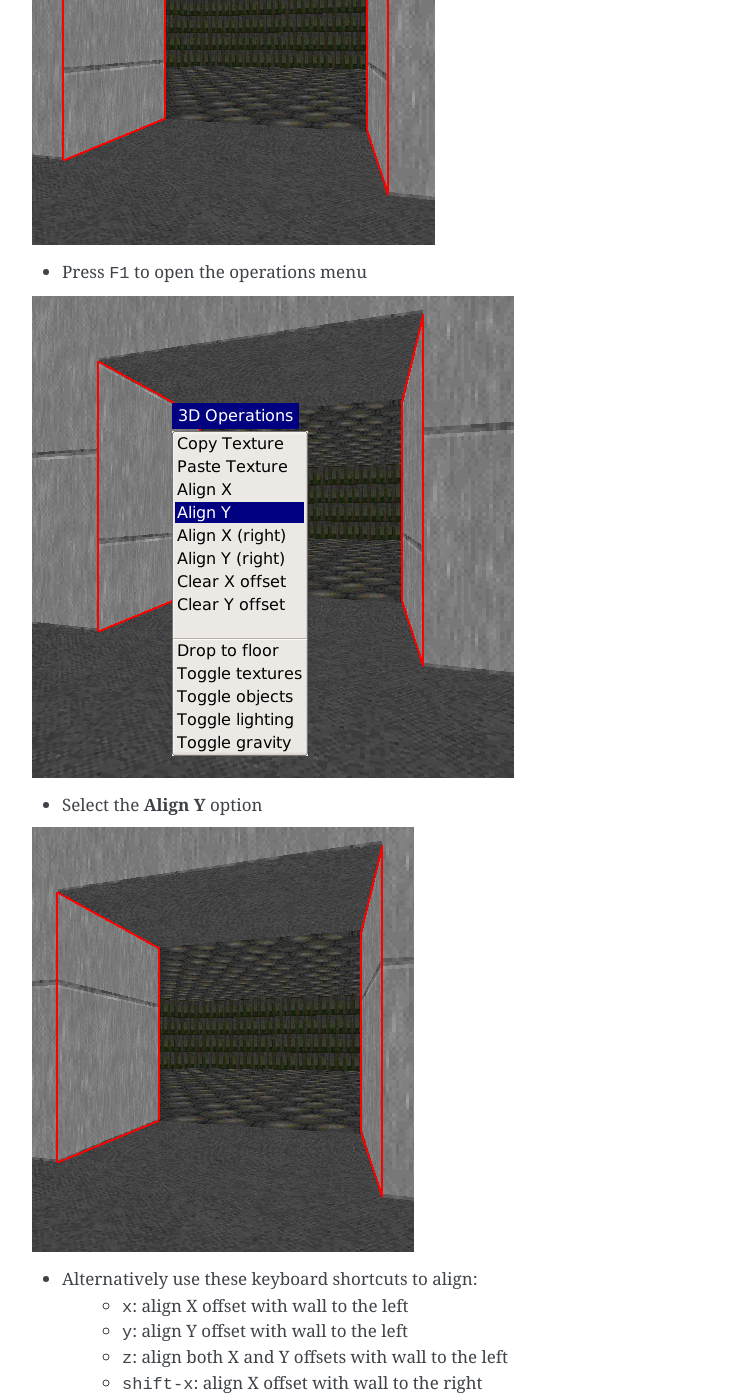
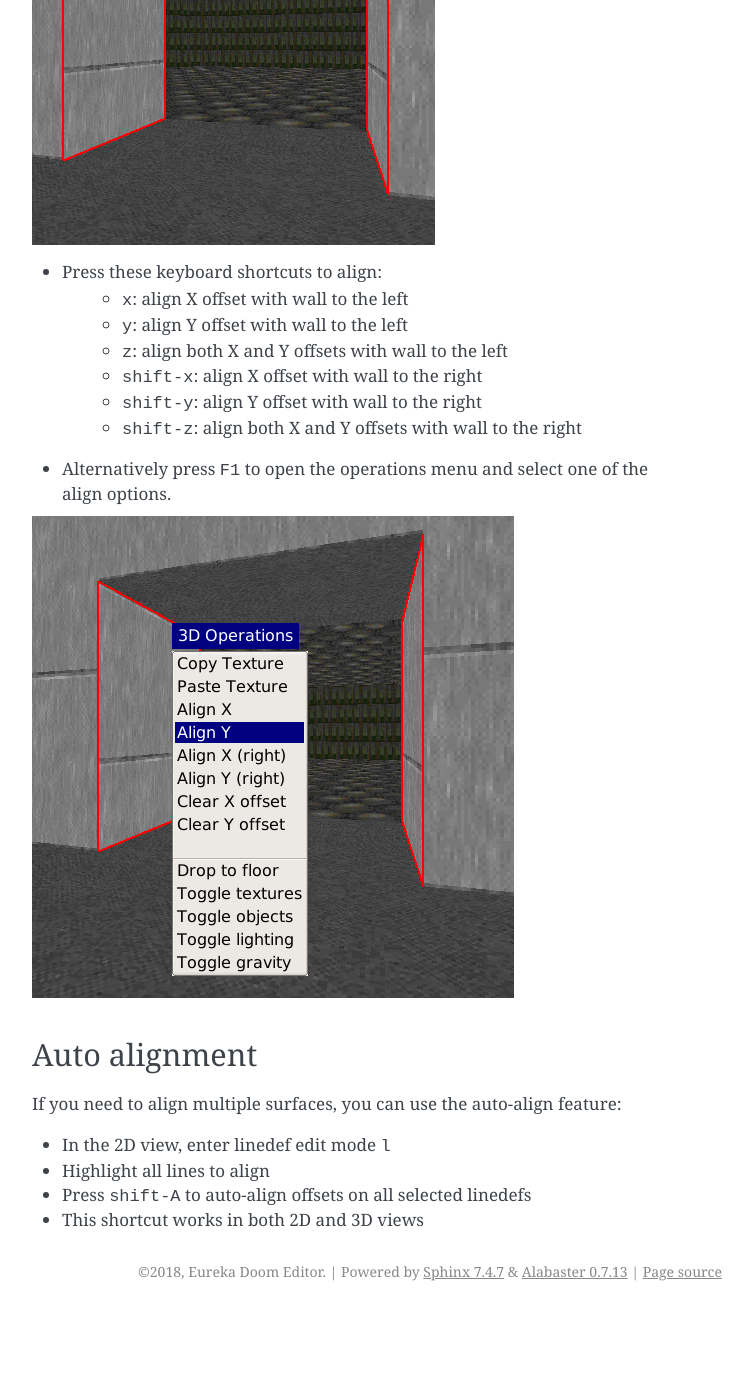
Before and after one commit to wesleywerner/eureka-docs, a Sphinx documentation site: the page built from source/basics/index.rst, in a window 1280 px wide and 1400 px high, scrolled down 6206 px. Shown: the whole window, without its empty margins (388-1141 px from the left). Built offline with Sphinx 7.4.7, drawn with Linux system fonts in a browser that asks for light colours; after the commit the page ends 7517 px from its top, so only the background shows below that; some of the changed text lies outside the part shown.

Commit message:
Add section on the texture auto-alignment shortcut.

```diff
--- a/source/basics/index.rst
+++ b/source/basics/index.rst
@@ -71,26 +71,32 @@ Adjusting ceiling height
 
 .. image:: joining-05.png
 
-Fixing texture alignment
-------------------------
+Texture alignment
+-----------------
 
 * Press :kbd:`tab` to enter 3D view
 * Click with the :kbd:`LMB` to select walls with misaligned textures
 
 .. image:: alignment-01.png
 
-* Press :kbd:`F1` to open the operations menu
-
-.. image:: alignment-02.png
-
-* Select the **Align Y** option
-
-.. image:: alignment-03.png
-
-* Alternatively use these keyboard shortcuts to align:
+* Press these keyboard shortcuts to align:
     * :kbd:`x`: align X offset with wall to the left
     * :kbd:`y`: align Y offset with wall to the left
     * :kbd:`z`: align both X and Y offsets with wall to the left
     * :kbd:`shift-x`: align X offset with wall to the right
     * :kbd:`shift-y`: align Y offset with wall to the right
     * :kbd:`shift-z`: align both X and Y offsets with wall to the right
+
+* Alternatively press :kbd:`F1` to open the operations menu and select one of the align options.
+
+.. image:: alignment-02.png
+
+Auto alignment
+--------------
+
+If you need to align multiple surfaces, you can use the auto-align feature:
+
+* In the 2D view, enter linedef edit mode :kbd:`l`
+* Highlight all lines to align
+* Press :kbd:`shift-A` to auto-align offsets on all selected linedefs
+* This shortcut works in both 2D and 3D views
--- a/source/mapping-concepts/index.rst
+++ b/source/mapping-concepts/index.rst
@@ -50,7 +50,7 @@ Press :kbd:`t` in the 2D view to enter Things edit mode. :kbd:`space` or :kbd:`i
 
 .. image:: things.png
 
-Multiple Selections
+Multiple selections
 -------------------
 
 While in the 2D view, you can select Vertices, Linedefs, Sectors and Things by:
@@ -132,7 +132,7 @@ The relation of the sidedefs are best illustrated with these poorly-matched text
 
 .. image:: textures-browser.png
 
-Floor / Ceiling Textures
+Floor / ceiling textures
 ^^^^^^^^^^^^^^^^^^^^^^^^
 
 Enter Sector editing mode and select the sector to change:
```
Also changed, not shown: source/basics/alignment-03.png (deleted).
